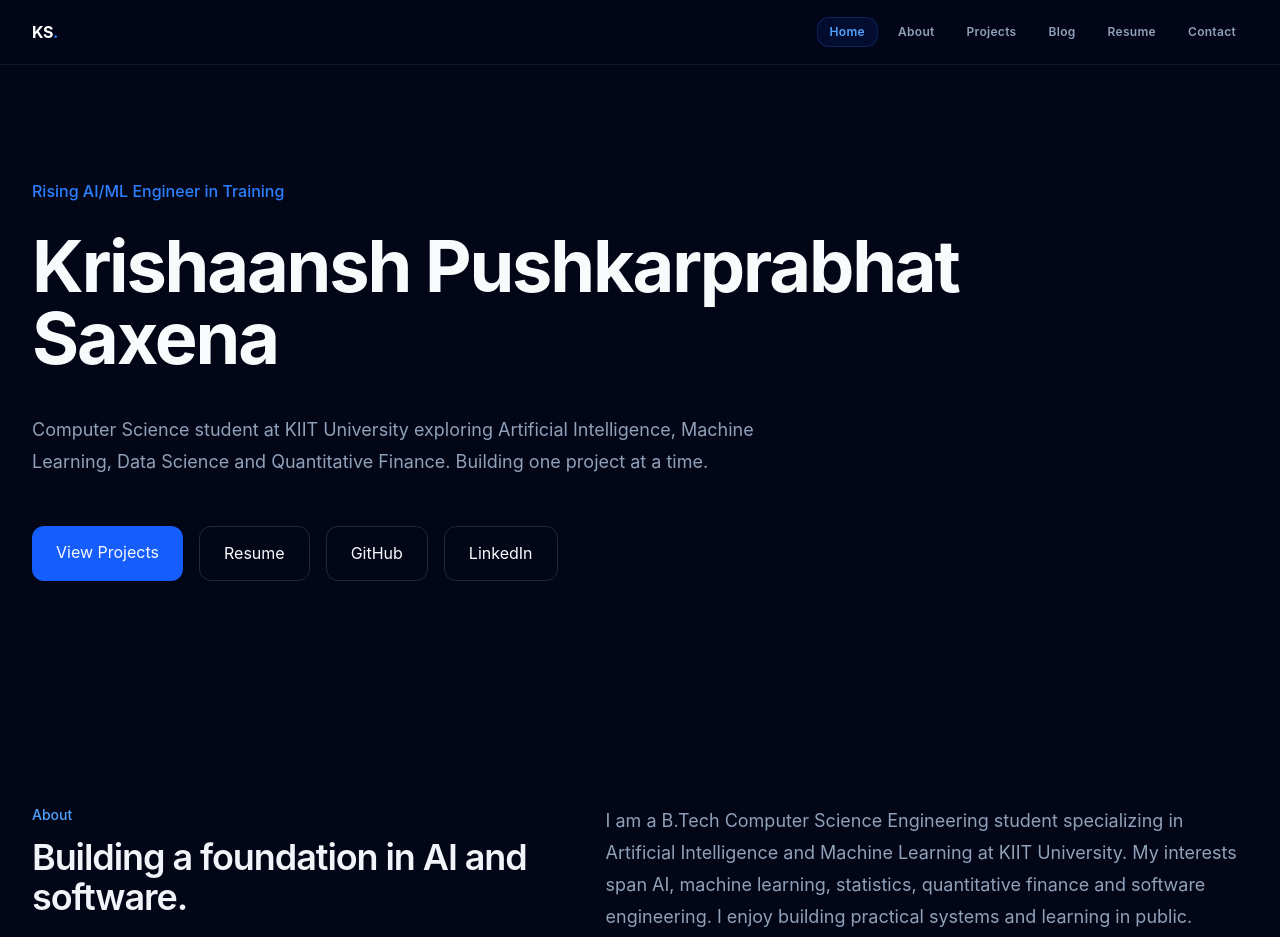
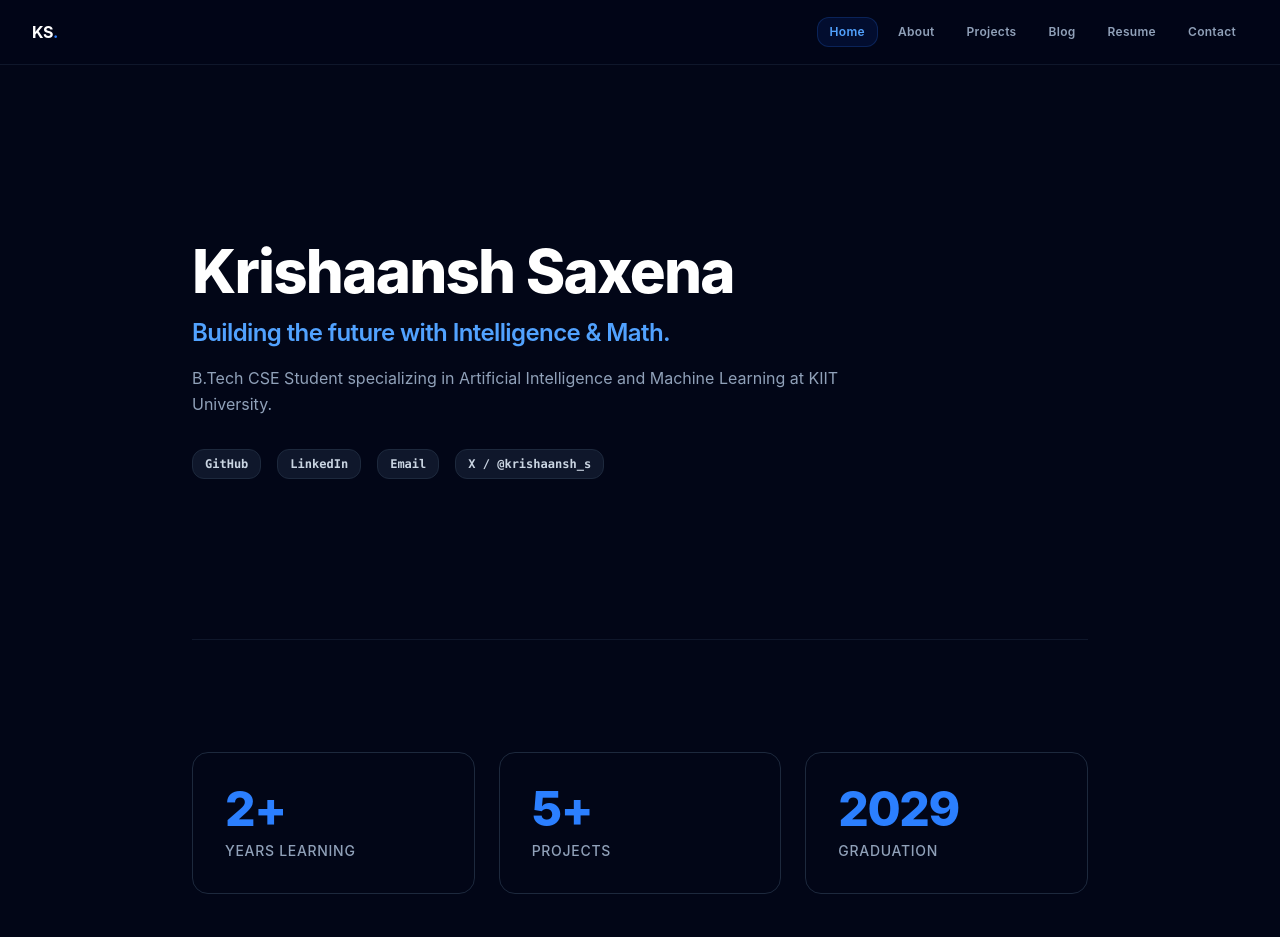
Before and after one commit to krishaanshsaxena/krishaansh-portfolio, a Next.js app: page / in a window 1280 px wide. Shown: the top 937 px of the page. Built offline with nearby package versions, Linux system fonts and the light colour scheme.

Commit message:
ui: render visible twitter links on home view layout

```diff
--- a/app/page.tsx
+++ b/app/page.tsx
@@ -1,19 +1,42 @@
-import About from "./components/About";
-import Contact from "./components/Contact";
-import Hero from "./components/Hero";
-import ProjectsPreview from "./components/ProjectsPreview";
-import Skills from "./components/Skills";
-import Timeline from "./components/Timeline";
+// app/page.tsx
+import { HERO, socialItems } from "./components/constants";
+import Stats from "./components/Stats"; // Assuming Stats was mounted here in Step 2
 
-export default function Home() {
+export default function HomePage() {
   return (
-    <div className="flex flex-col">
-      <Hero />
-      <About />
-      <Skills />
-      <Timeline />
-      <ProjectsPreview />
-      <Contact />
+    <div className="py-16 space-y-12 max-w-4xl mx-auto">
+
+      {/* Hero Section */}
+      <section className="space-y-4">
+        <h1 className="text-4xl sm:text-6xl font-extrabold text-white tracking-tight">
+          {HERO.name}
+        </h1>
+        <p className="text-xl sm:text-2xl font-semibold text-blue-400 tracking-tight">
+          {HERO.tagline}
+        </p>
+        <p className="text-base text-slate-400 max-w-2xl leading-relaxed">
+          {HERO.bio}
+        </p>
+
+        {/* VISIBLE SOCIAL LINKS (Including Twitter) */}
+        <div className="mt-6 flex flex-wrap gap-4 pt-2">
+          {socialItems.map((social) => (
+            <a
+              key={social.name}
+              href={social.url}
+              target="_blank"
+              rel="noreferrer"
+              className="text-xs font-mono font-bold bg-slate-900 hover:bg-slate-800 border border-slate-800 px-3 py-1.5 rounded-xl text-slate-300 hover:text-blue-400 transition duration-200"
+            >
+              {social.name === "Twitter" ? "X / @krishaansh_s" : social.name}
+            </a>
+          ))}
+        </div>
+      </section>
+
+      {/* Statistics Section (From Step 2) */}
+      <Stats />
+
     </div>
   );
 }
```
